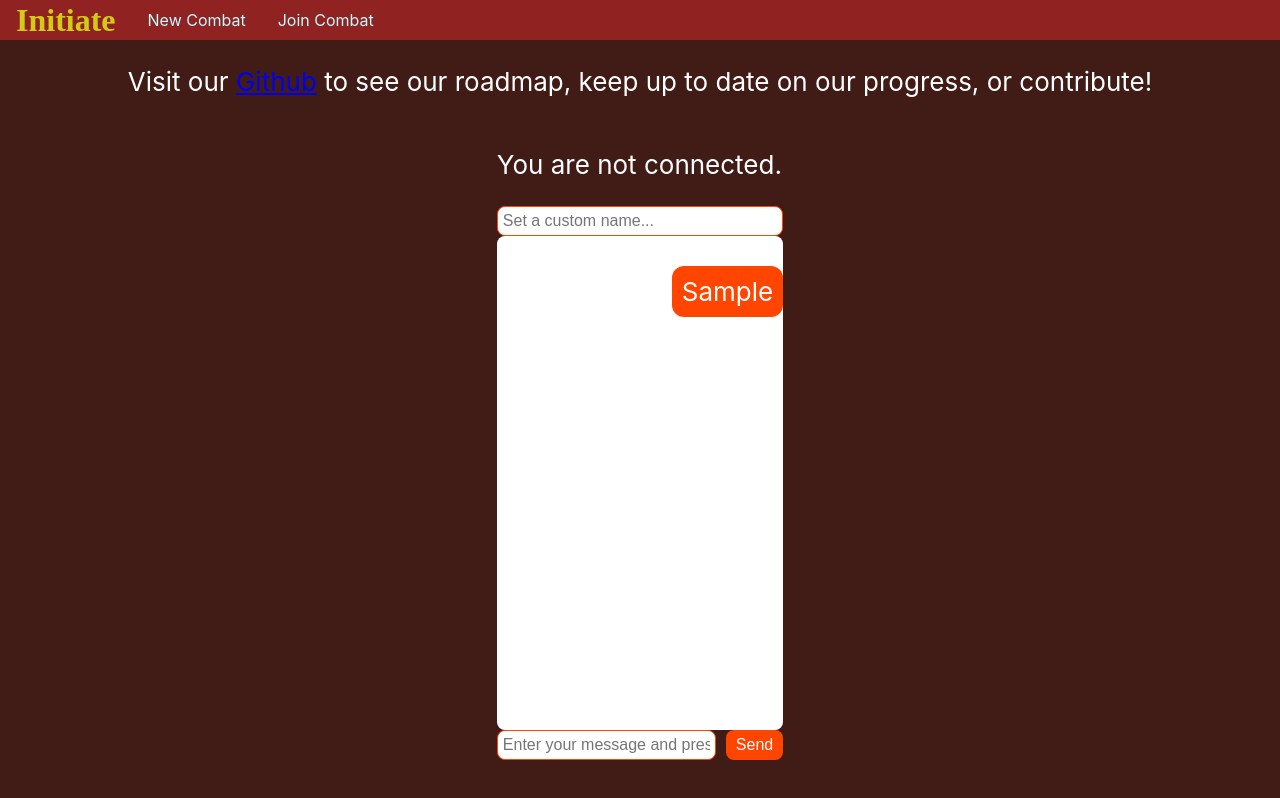
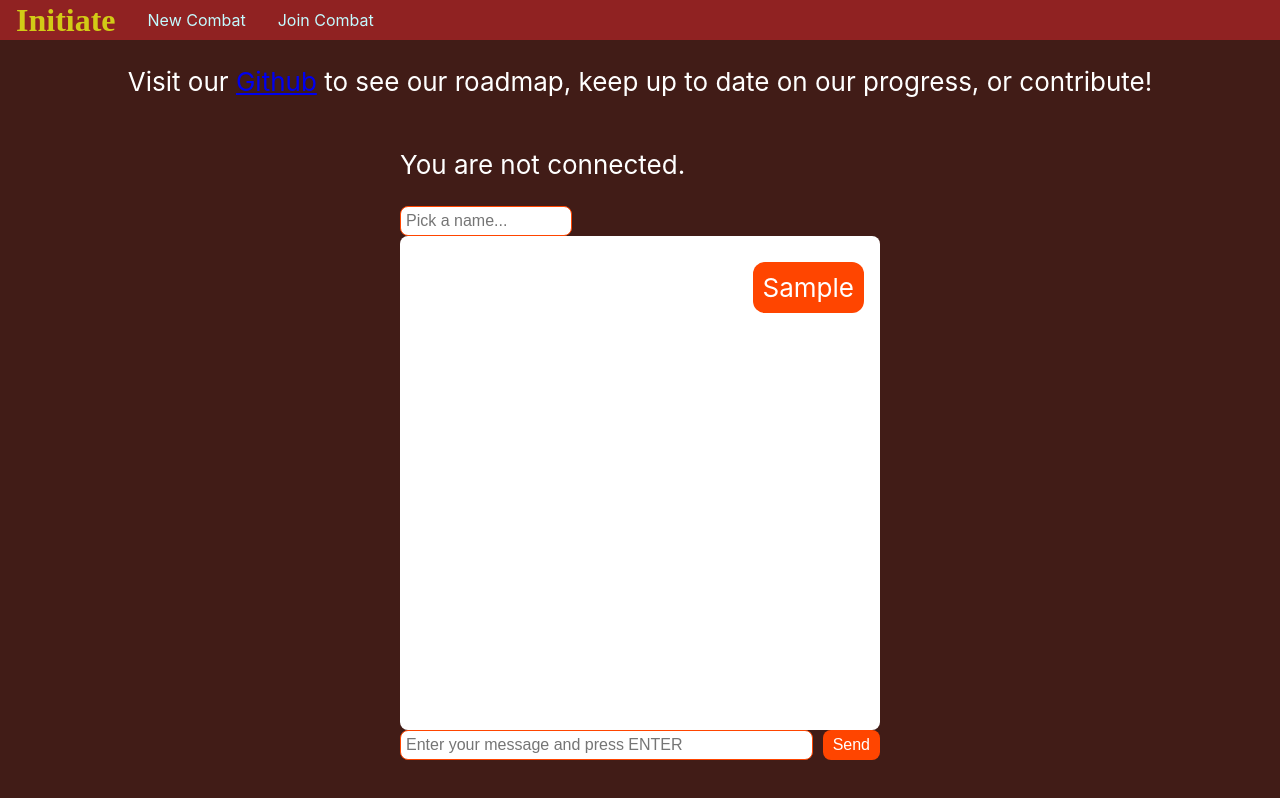
Before and after one commit to tanndev/initiate, a React (Create React App) app in the folder client/: page / in a window 1280 px wide. Both pictures are taken after typing "Sample" into the empty fields and a click on the button "Send". Built offline with nearby package versions, Linux system fonts and the light colour scheme; no server answers; a web font is replaced by a local one.

Commit message:
Improved chat functionality

```diff
--- a/client/src/components/Chat.js
+++ b/client/src/components/Chat.js
@@ -27,6 +27,14 @@ export default function Chat() {
       showMessage(message);
     });
 
+    socket.on("Name Change", ({clientId, name}) => {
+      console.log(`Renaming messages by ${clientId} to ${name}`);
+      setMessages(messages => messages.map(message => {
+        if (message.clientId === clientId) message.sender = name;
+        return message;
+      }))
+    });
+
     socket.on("disconnect", () => {
       console.log(`Disconnected.`);
       setClientId(null);
@@ -34,11 +42,13 @@ export default function Chat() {
   }, []);
 
   function handleNameChange(event){
-    setName(event.target.value);
+    const name = event.target.value;
+    setName(name);
+    socket.emit("Name Change", name);
   }
 
   function sendMessage(text) {
-    const message = {sender: name || clientId, text, mine:true};
+    const message = {clientId, sender: name || clientId, text, mine:true};
     socket.emit("Message", message);
     showMessage(message)
   }
@@ -57,7 +67,8 @@ export default function Chat() {
         onChange={handleNameChange}
         value={name}
         type="text"
-        placeholder="Set a custom name..."
+        placeholder="Pick a name..."
+        maxLength="18"
       />
       <ChatMessages messages={messages}/>
       <ChatInput sendMessage={sendMessage}/>
--- a/client/src/components/ChatInput.js
+++ b/client/src/components/ChatInput.js
@@ -21,7 +21,7 @@ export default function ChatMessages({sendMessage}) {
           value={text}
           type="text"
           placeholder="Enter your message and press ENTER"
-          autoFocus="true"
+          autoFocus={true}
         />
         <button>Send</button>
       </form>
--- a/client/src/components/ChatMessages.js
+++ b/client/src/components/ChatMessages.js
@@ -1,10 +1,10 @@
-import React, {useEffect, useState} from 'react';
+import React from 'react';
 
 export default function ChatMessages({messages}) {
 
-  const displayedMessages = messages.map(message => {
+  const displayedMessages = messages.map((message, index) => {
     return (
-      <li className={message.mine ? 'Message Message-Mine' : 'Message'}>
+      <li key={index} className={message.mine ? 'Message Message-Mine' : 'Message'}>
         <div className="Message-sender">{message.sender}</div>
         <div className="Message-content">{message.text}</div>
       </li>
--- a/client/src/styles/Chat.css
+++ b/client/src/styles/Chat.css
@@ -11,13 +11,15 @@
   font-size: 16px;
   border-radius: 8px;
   border: 1px solid orangered;
+  width: 10rem;
 }
 
 .ChatMessages {
   background: white;
   border-radius: 0.5rem;
-  padding: 20px 0;
-  max-width: 900px;
+  padding: 1rem 0;
+  min-width: 30rem;
+  max-width: 50rem;
   width: 100%;
   margin: 0 auto;
   list-style: none;
@@ -49,6 +51,7 @@
   color: gray;
   font-size: 14px;
   padding-bottom: 4px;
+  margin: 0 0.5rem;
 }
 
 .Message-content {
```
Also changed, not shown: 1 other file (tests, documents, lock files or other folders).
